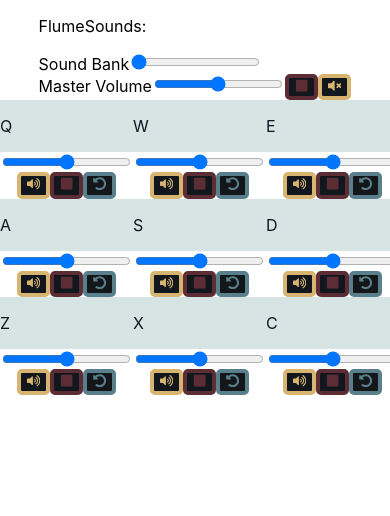
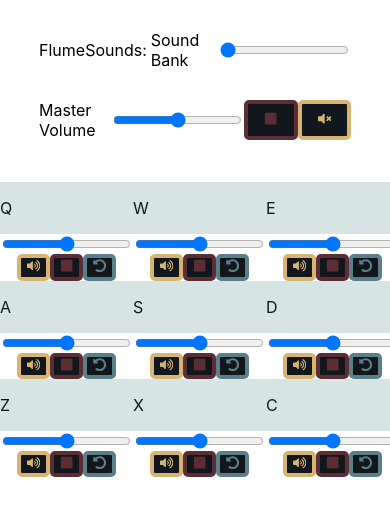
Before and after one commit to nic-vo/nv-portfolio, a Next.js app: page /fcc/drum-machine in a window 390 px wide. Shown: the top 516 px of the page. Built offline with nearby package versions, Linux system fonts and the light colour scheme.

Commit message:
Init styling for Control panel
Needs mobile (and in general)

```diff
--- a/styles/fcc/DrumMachine/ControlPanel.module.css
+++ b/styles/fcc/DrumMachine/ControlPanel.module.css
@@ -0,0 +1,47 @@
+.panel {
+	width: 100%;
+	display: flex;
+	flex-direction: column;
+	align-items: center;
+	margin-bottom: 5vh;
+}
+
+.panel label {
+	display: flex;
+	flex-direction: row;
+	align-items: center;
+}
+
+.panel button {
+	width: 60px;
+}
+
+.sounds {
+	width: 80%;
+	display: flex;
+	flex-direction: row;
+	align-items: center;
+}
+
+.soundDisplay {
+	height: 100px;
+	width: 40%;
+	display: flex;
+	flex-direction: column;
+	align-items: baseline;
+	justify-content: center;
+}
+
+.playback {
+	width: 80%;
+	display: flex;
+	flex-direction: row;
+	justify-content: space-between;
+}
+
+
+@media (min-aspect-ratio: 1) {
+	.panel {
+		max-width: 50vw;
+	}
+}
```
